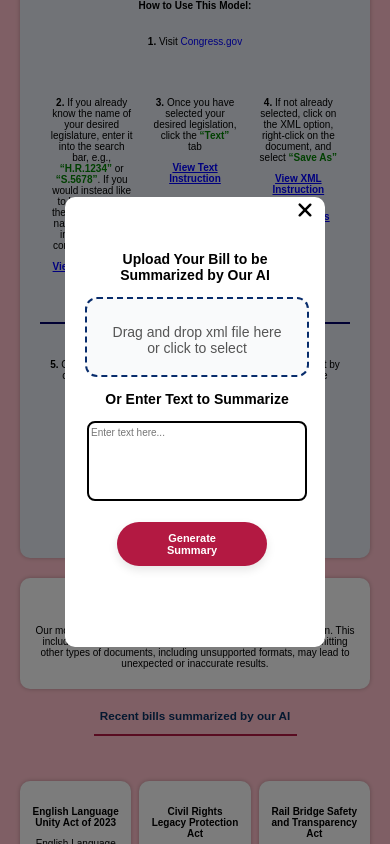
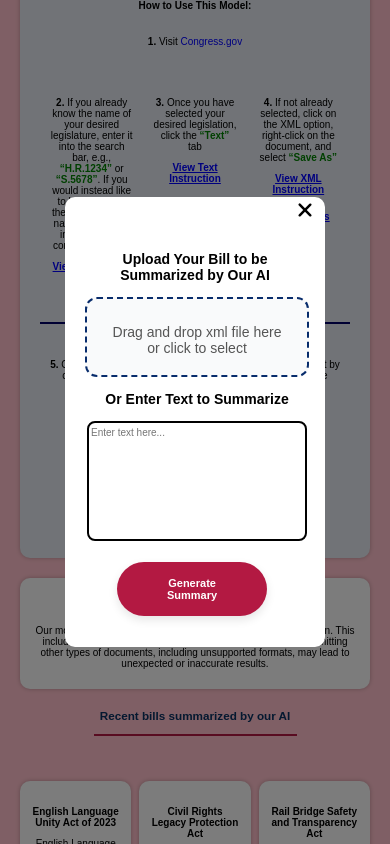
Before and after one commit to marleneh456/bill-summary-deploy, a React (Vite) app: page / in a window 390 px wide. Both pictures are taken after a click on the button "Try It Yourself!". Shown: the part 528-1372 px from the top of the page. Built offline with nearby package versions, Linux system fonts and the light colour scheme.

Commit message:
fixed the mission block

```diff
--- a/src/components/Navbar.jsx
+++ b/src/components/Navbar.jsx
@@ -1,17 +1,15 @@
-// Navbar.jsx
-
 import React, { useState, useEffect } from "react";
 import { Link } from "react-router-dom";
 
 function Navbar() {
   // Only full desktop, large protrait tablets, and landscape tablets have no menu button
-  const [isFullScreen, setIsFullScreen] = useState(window.innerWidth >= 1022);
+  const [isFullScreen, setIsFullScreen] = useState(window.innerWidth >= 1018);
   const [isMenuOpen, setIsMenuOpen] = useState(false);
 
   useEffect(() => {
     const handleResize = () => {
       // Update isFullScreen based on window width
-      setIsFullScreen(window.innerWidth >= 1022);
+      setIsFullScreen(window.innerWidth >= 1018);
     };
 
     window.addEventListener("resize", handleResize);
--- a/src/index.css
+++ b/src/index.css
@@ -514,7 +514,7 @@
         /* Text Box */
         .text-box {
           width: 940px; /* Ensure it matches the width of its container */
-          height: 250px; /* Set a fixed height */
+          height: 280px; /* Set a fixed height */
           resize: none; /* Disable resize to prevent stretching */
           overflow-y: auto; /* Vertical scrollbar for overflow */
           font-size: 16px; /* Font size */
@@ -631,7 +631,7 @@
     font-size: 16px; /* Sets the font size */
     position: relative; /* Positions the box relative to other elements */
     width: 920px; /* Ensures it scales on smaller screens */
-    height: 420px; /* Sets a fixed height */
+    height: 450px; /* Sets a fixed height */
     overflow-y: auto; /* Enables vertical scrolling */
     border: 1px solid #ccc; /* Adds a border */
     padding: 10px; /* Adds padding */
@@ -1411,7 +1411,7 @@
 
   /* Applies styles when the viewport is at most 1022px wide and
          at most 2100px high */
-         @media (max-width: 1022px) and (max-height: 2100px) {
+         @media (max-width: 1018px) and (max-height: 2100px) {
           /* Hides the desktop navigation on smaller screens */
           .full-screen-nav-links {
             display: none; /* Hides the desktop navigation on mobile */
@@ -1622,12 +1622,12 @@
       /* Text Box */
       .text-box {
         width: 756px; /* Ensure it matches the width of its container */
-        height: 280px; /* Set a fixed height */
+        height: 310px; /* Set a fixed height */
       }
 
       .summary-box{
         width: 758px;
-        height: 450px;
+        height: 480px;
       }
 
        /* Adjusts the width of summary buttons for smaller screens */
@@ -1877,7 +1877,6 @@
             font-size: 14px; /* Reduces button font size */
             margin: 18px; /* Adds margin around the button */
             margin-left: -15px;
-            padding: 10px 20px; /* Adds padding inside the button */
           }
 
           /* Adjusts the upload dropzone size and margin for smaller screens */
@@ -1910,12 +1909,12 @@
           /* Text Box */
           .text-box {
             width: 652px; /* Ensure it matches the width of its container */
-            height: 250px; /* Set a fixed height */
+            height: 280px; /* Set a fixed height */
           }
 
           /* Adjusts the summary box size for smaller screens */
           .summary-box {
-            height: 430px; /* Sets the height */
+            height: 470px; /* Sets the height */
             width: 650px; /* Sets the width */
           }
 
@@ -2159,7 +2158,6 @@
           /* Adjusts the upload button size and padding for smaller screens */
           .upload-btn {
             font-size: 15px; /* Reduces button font size */
-            padding: 10px 50px; /* Adds padding inside the button */
           }
 
           /* Adjusts the upload dropzone size and margin for smaller screens */
@@ -2191,14 +2189,14 @@
       /* Text Box */
       .text-box {
         width: 550px; /* Ensure it matches the width of its container */
-        height: 350px; /* Set a fixed height */
+        height: 390px; /* Set a fixed height */
         font-size: 14px; /* Font size */
       }
 
 
           /* Adjusts the summary box size for smaller screens */
           .summary-box {
-            height: 540px; /* Sets the height */
+            height: 570px; /* Sets the height */
             width: 560px; /* Sets the width */
           }
 
@@ -2780,13 +2778,13 @@
     /* Text Box */
     .text-box {
       width: 252px; /* Match the width of the upload box */
-      height: 150px; /* Set a fixed height */
+      height: 180px; /* Set a fixed height */
       font-size: 11px; /* Font size */
     }
 
     .summary-box {
       width: 258px;
-      height: 330px;
+      height: 360px;
       font-size: 14px;
     }
 
@@ -3143,14 +3141,14 @@ font-size: 10px;
   /* Text Box */
   .text-box {
     width: 220px; /* Match the width of the upload box */
-    height: 80px; /* Set a fixed height */
+    height: 120px; /* Set a fixed height */
     font-size: 10px; /* Font size */
   }
 
 
   .summary-box {
     width: 220px;
-    height: 270px;
+    height: 290px;
     font-size: 14px;
   }
 
```
